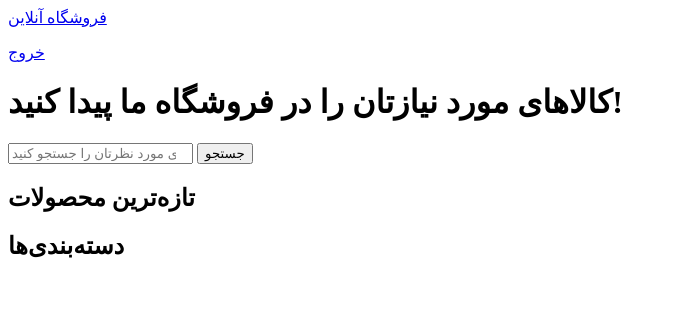
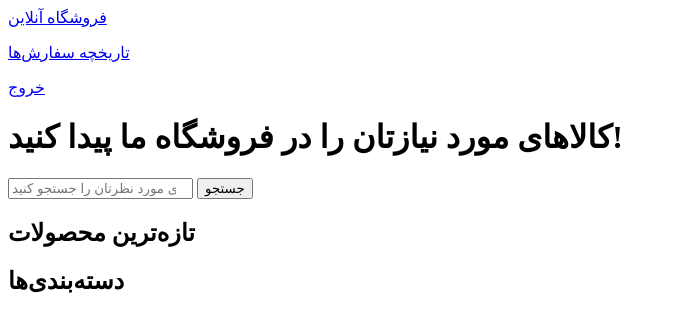
Before and after one commit to kiarash-golshahi/my-first, a Django app: page / in a window 1280 px wide. Shown: the top 332 px of the page, without its empty margins (0-675 px from the left). Run offline with Django 5.2, Linux system fonts and the light colour scheme; the visitor is signed in with stand-in values (Sample User, id 1); data that the repository does not hold is empty.

Commit message:
Link orders-history in profile-navbar template

```diff
--- a/project/templates/partials/profile-navbar.html
+++ b/project/templates/partials/profile-navbar.html
@@ -1,5 +1,6 @@
 <nav>
     {% if user.is_authenticated %}
+        <p><a href="{% url 'order:orders-history' %}">تاریخچه سفارش‌ها</a></p>
         <p><a href="{% url 'users:logout' %}?next={{ request.path }}">خروج</a></p>
     {% else %}
         <p><a href="{% url 'users:signup'%}?next={{ request.path }}">ورود | ثبت‌نام</a></p>
```
